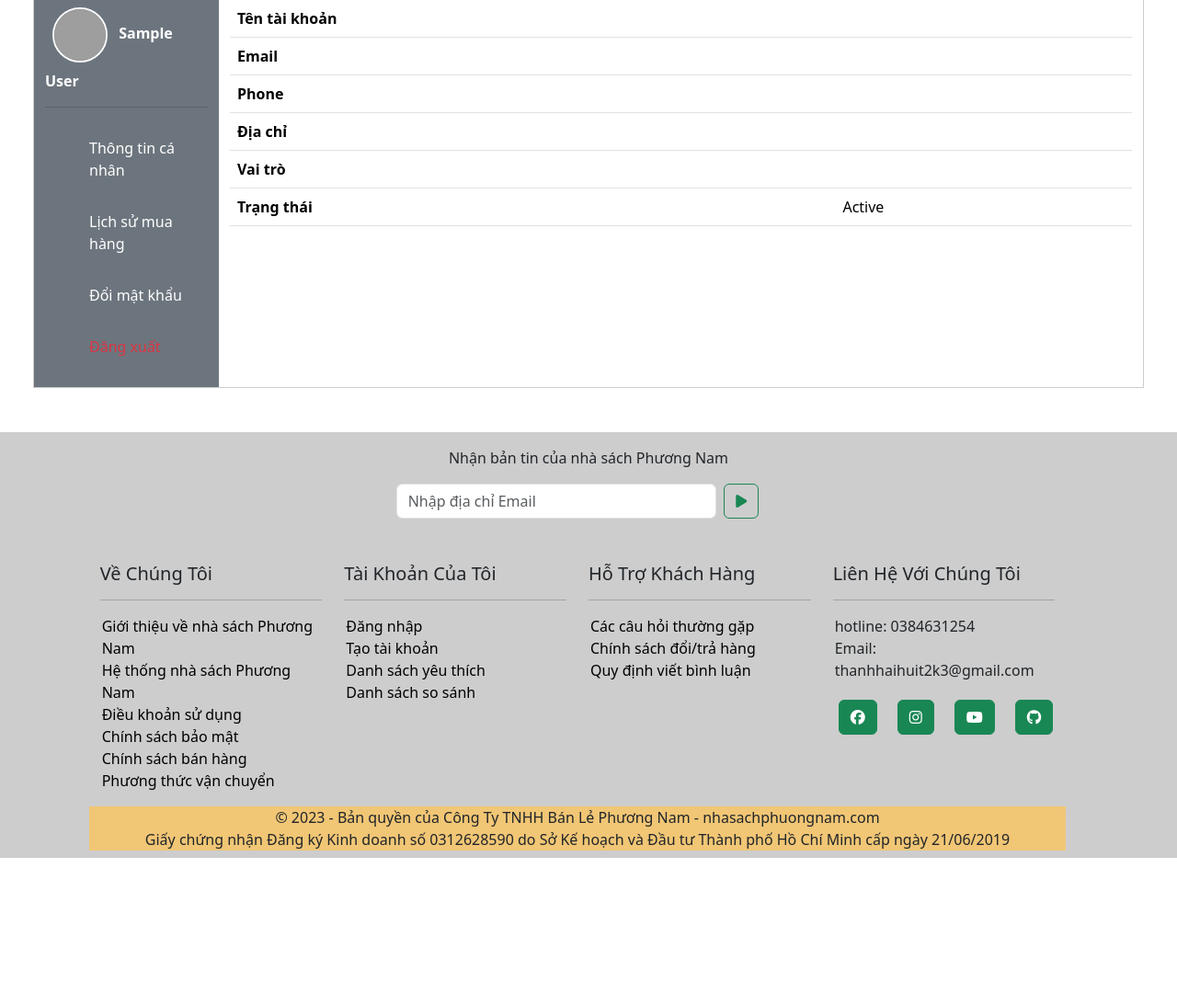
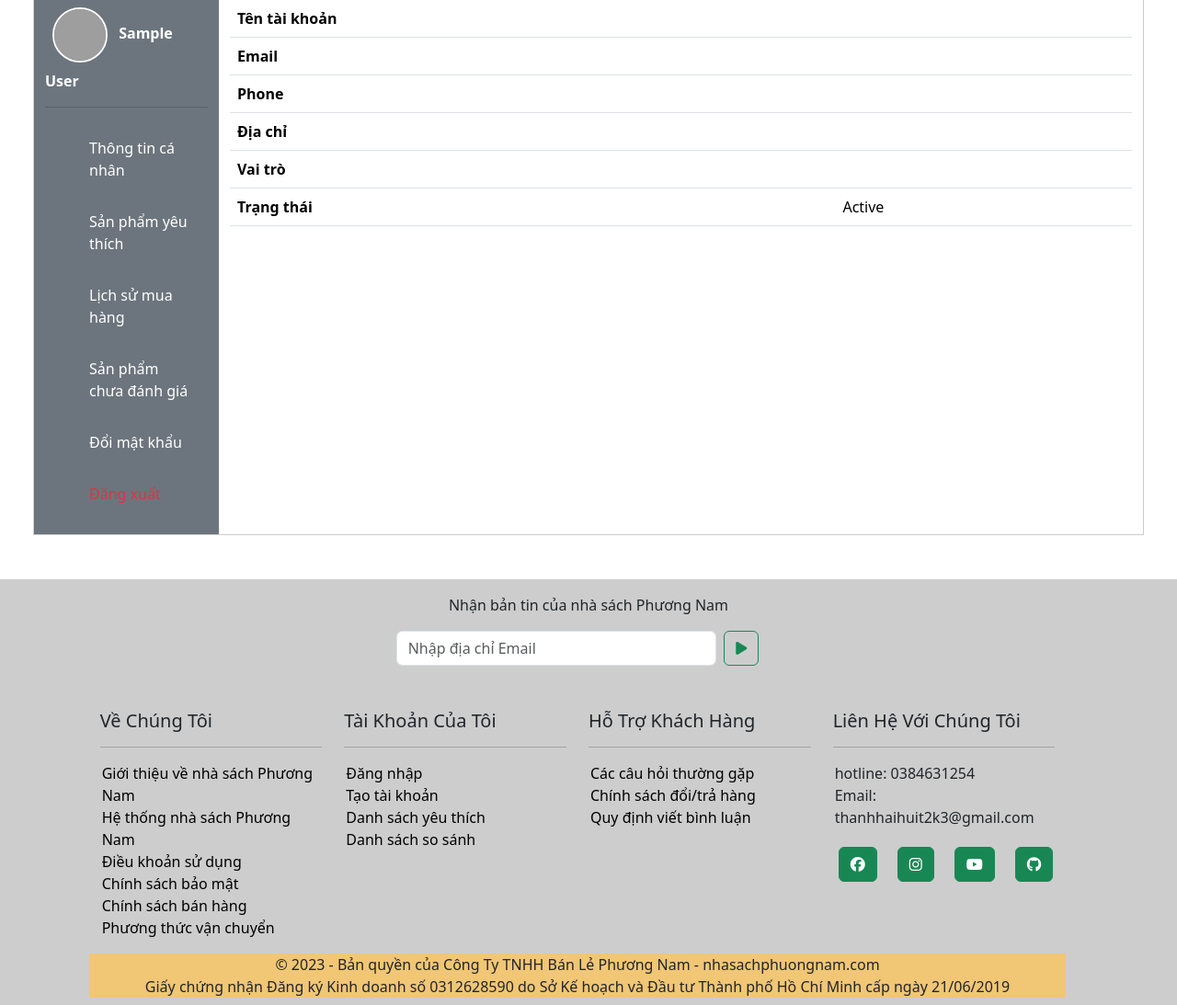
Before and after one commit to ThanhHai9351/Managerment_BookStore, a PHP site: page /NhaSachPN/user.php in a window 1280 px wide. Shown: the part 261-1354 px from the top of the page at 92% size. Before the commit the page ends 1194 px from the top, so only its background shows below. Run offline with PHP 8.4, Linux system fonts and the light colour scheme; the visitor is signed in with stand-in values (Sample User, id 1); data that the repository does not hold is empty; some libraries are stand-ins or nearby versions; grey boxes are pictures that could not be loaded.

Commit message:
update User

```diff
--- a/user.php
+++ b/user.php
@@ -39,9 +39,13 @@
                     <li style="list-style-type: none" class="p-3"><a class="text-decoration-none text-white "
                             href="">Thông
                             tin cá nhân</a></li>
+                    <li style="list-style-type: none" class="p-3"><a class="text-decoration-none text-white" href="">Sản
+                            phẩm yêu thích</a></li>
                     <li style="list-style-type: none" class="p-3"><a class="text-decoration-none text-white"
                             href="">Lịch sử
                             mua hàng</a></li>
+                    <li style="list-style-type: none" class="p-3"><a class="text-decoration-none text-white" href="">Sản
+                            phẩm chưa đánh giá</a></li>
                     <li style="list-style-type: none" class="p-3"><a class="text-decoration-none text-white" href="">Đổi
                             mật
                             khẩu</a></li>
```
